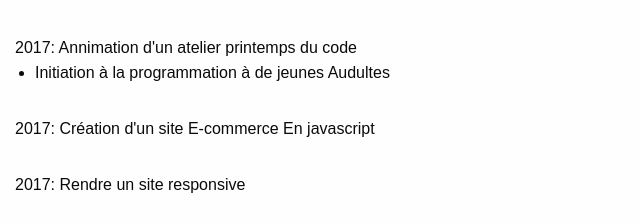
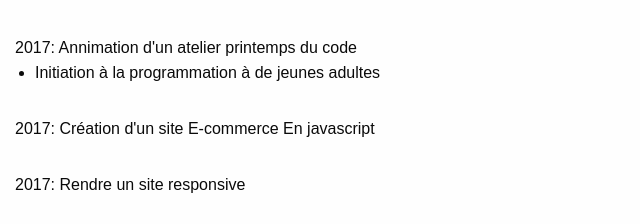
Before and after one commit to quentinpimont/quentinpimont.github.io, a website: page index.html at #!/experience in a window 1280 px wide. Shown: the part 511-735 px from the top of the page, 0-640 px from the left. Drawn offline with nearby package versions, Linux system fonts and the light colour scheme.

Commit message:
ajout printemp du code correction faute

```diff
--- a/assets/views/experience.html
+++ b/assets/views/experience.html
@@ -5,7 +5,7 @@
     <div class="large-12 columns">
         <ul class="no-bullet heightSec">
             <li>2017: Annimation d'un atelier printemps du code <ul>
-                    <li>Initiation à la programmation à de jeunes Audultes</li>
+                    <li>Initiation à la programmation à de jeunes adultes</li>
                 </ul></li>
             <li>2017: Création d'un site E-commerce En javascript</li>
             <li>2017: Rendre un site responsive</li>
```
